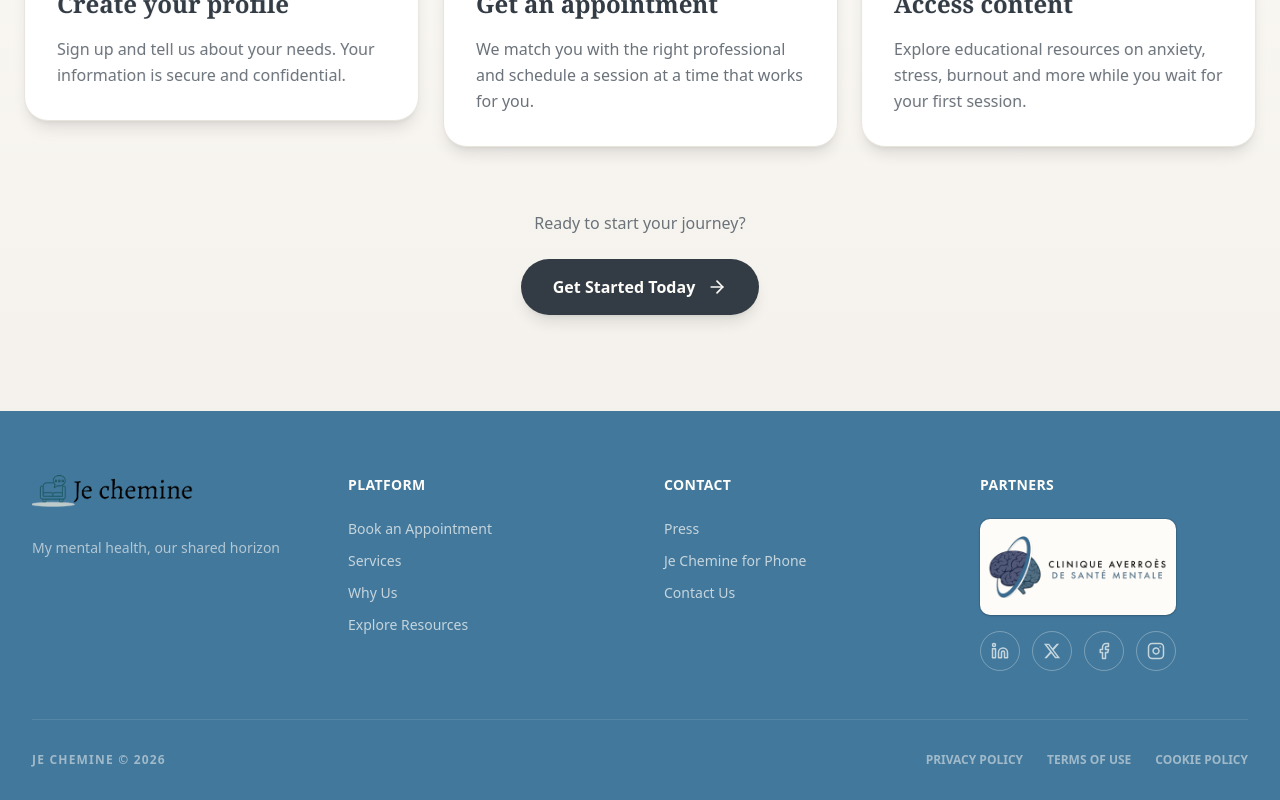
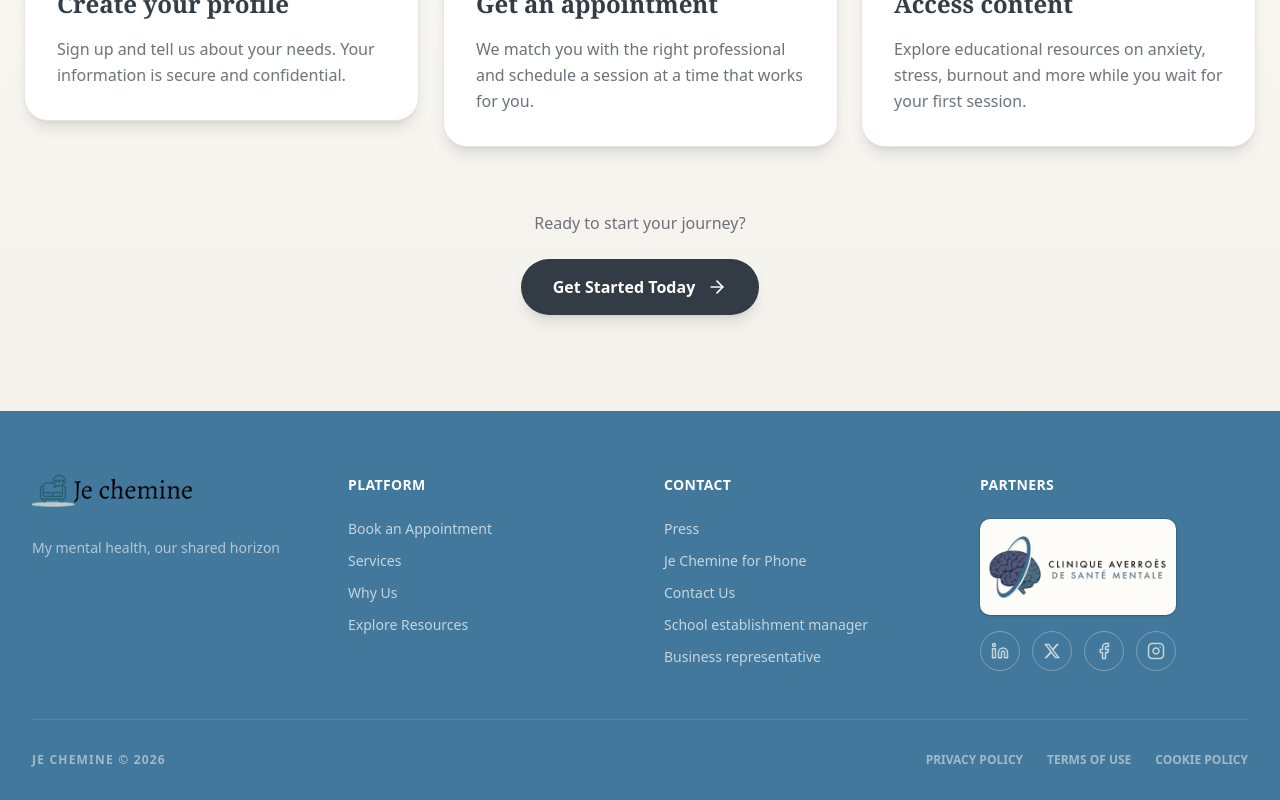
Before and after one commit to DigitariaWebs/cheminement, a Next.js app: page / in a window 1280 px wide. Shown: the part 4854-5654 px from the top of the page. Built offline with nearby package versions, Linux system fonts and the light colour scheme; no server answers.

Commit message:
ADDED: link to scholar and professional service forms on footer

```diff
--- a/src/components/layout/Footer.tsx
+++ b/src/components/layout/Footer.tsx
@@ -81,6 +81,22 @@ export function Footer() {
                   {t("contactUs")}
                 </Link>
               </li>
+              <li>
+                <Link
+                  href="/school-manager"
+                  className="text-primary-foreground/70 hover:text-primary-foreground transition-colors"
+                >
+                  {t("linkSchoolManagerForm")}
+                </Link>
+              </li>
+              <li>
+                <Link
+                  href="/services/contact-direct"
+                  className="text-primary-foreground/70 hover:text-primary-foreground transition-colors"
+                >
+                  {t("linkEnterpriseForm")}
+                </Link>
+              </li>
             </ul>
           </div>
 
```
Also changed, not shown: messages/en.json, messages/fr.json.
